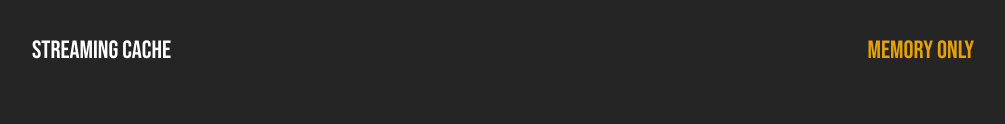
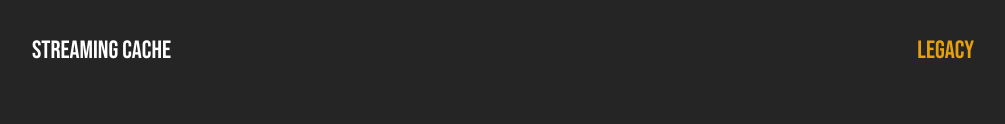
Before and after one commit to khazarr-io/html, a plain HTML site: page settings/infuse.html in a window 1280 px wide. Shown: the part 450-574 px from the top of the page, without its empty margins (137-1142 px from the left). Drawn offline with Linux system fonts and the light colour scheme.

Commit message:
Change memory only -> legacy

```diff
--- a/settings/infuse.html
+++ b/settings/infuse.html
@@ -20,7 +20,7 @@
       <table>
         <tr>
           <td class="khazarr_setting">Streaming Cache</td>
-          <td class="khazarr_value">Memory Only</td>
+          <td class="khazarr_value">Legacy</td>
         </tr>
       </table>
       <br />
```
